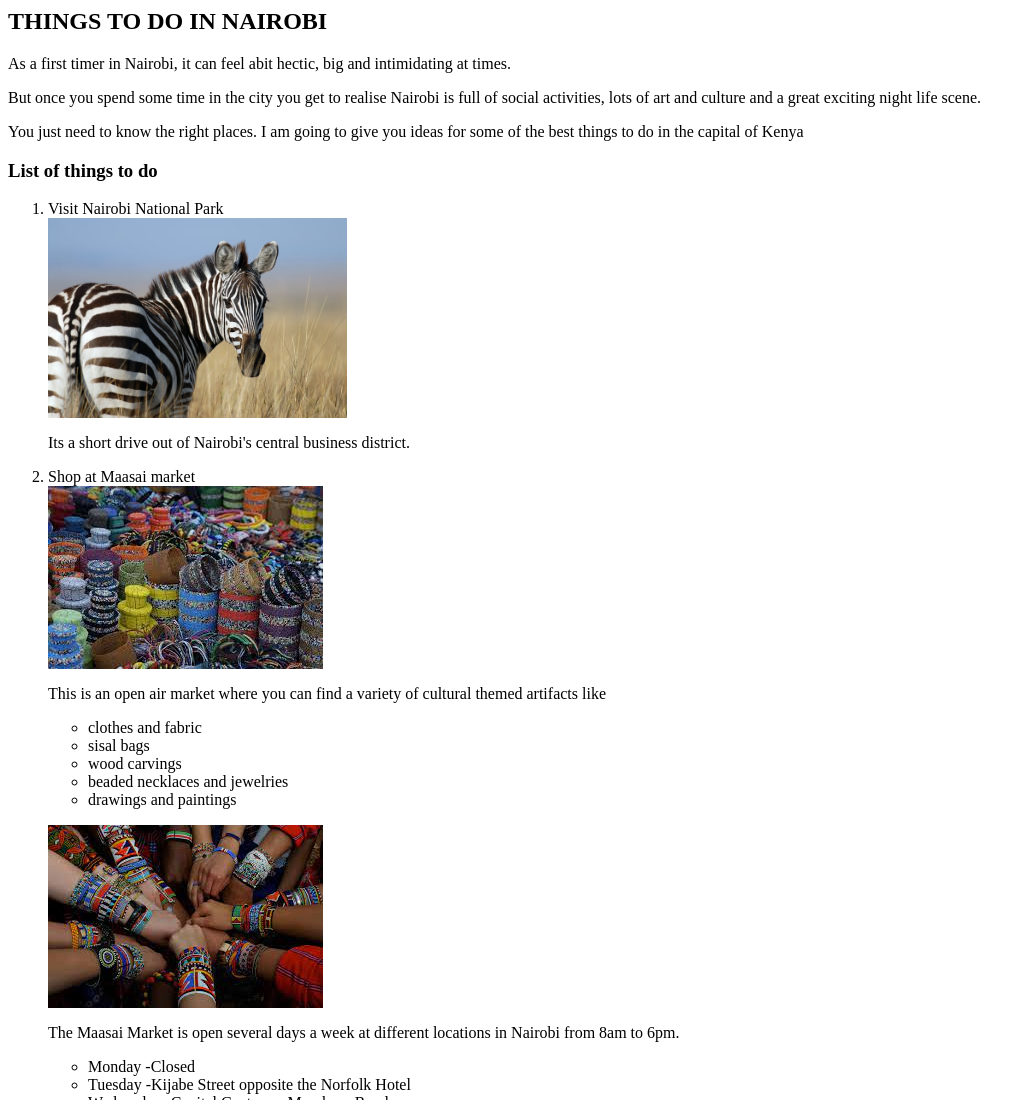
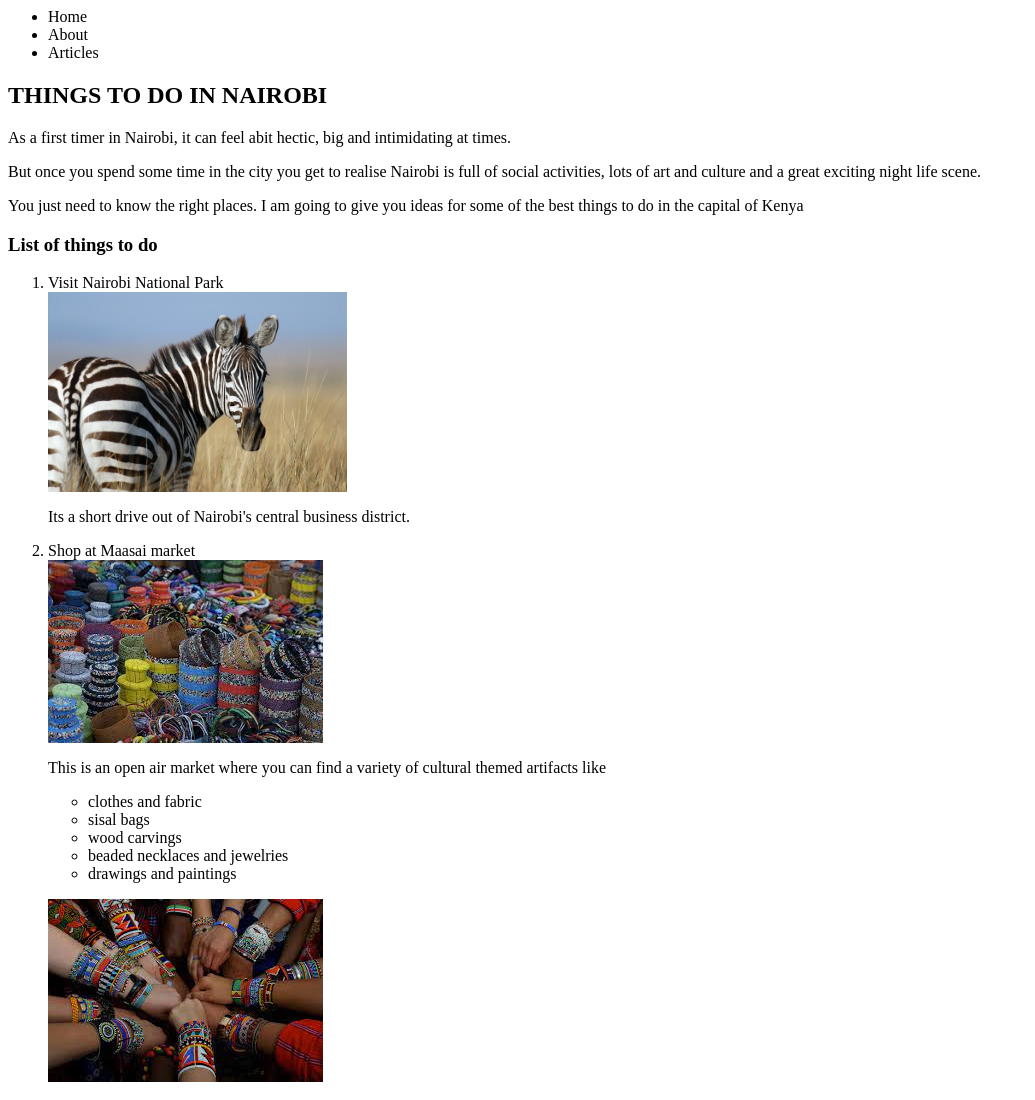
Before and after one commit to Njokinuthia/culture, a plain HTML site: page index.html in a window 1280 px wide. Shown: the top 1100 px of the page, without its empty margins (0-1035 px from the left). Drawn offline with Linux system fonts and the light colour scheme.

Commit message:
docs:style - add css file

```diff
--- a/index.html
+++ b/index.html
@@ -3,10 +3,18 @@
   <meta charset="UTF-8">
   <meta http-equiv="X-UA-Compatible" content="IE=edge">
   <meta name="viewport" content="width=device-width, initial-scale=1.0">
-  <title>Nairobi</title>
+  <title>My Blog</title>
 </head>
 <body>
   <header>
+    <div class="navbar">
+      <ul>
+        <li>Home</li>
+        <li>About</li>
+        <li>Articles</li>
+      </ul>
+    </div>
+
     <h2>THINGS TO DO IN NAIROBI</h2>
   </header>
   <p>As a first timer in Nairobi, it can feel abit hectic, big and intimidating at times.</p>
```
Also changed, not shown: css/style.css (added).
